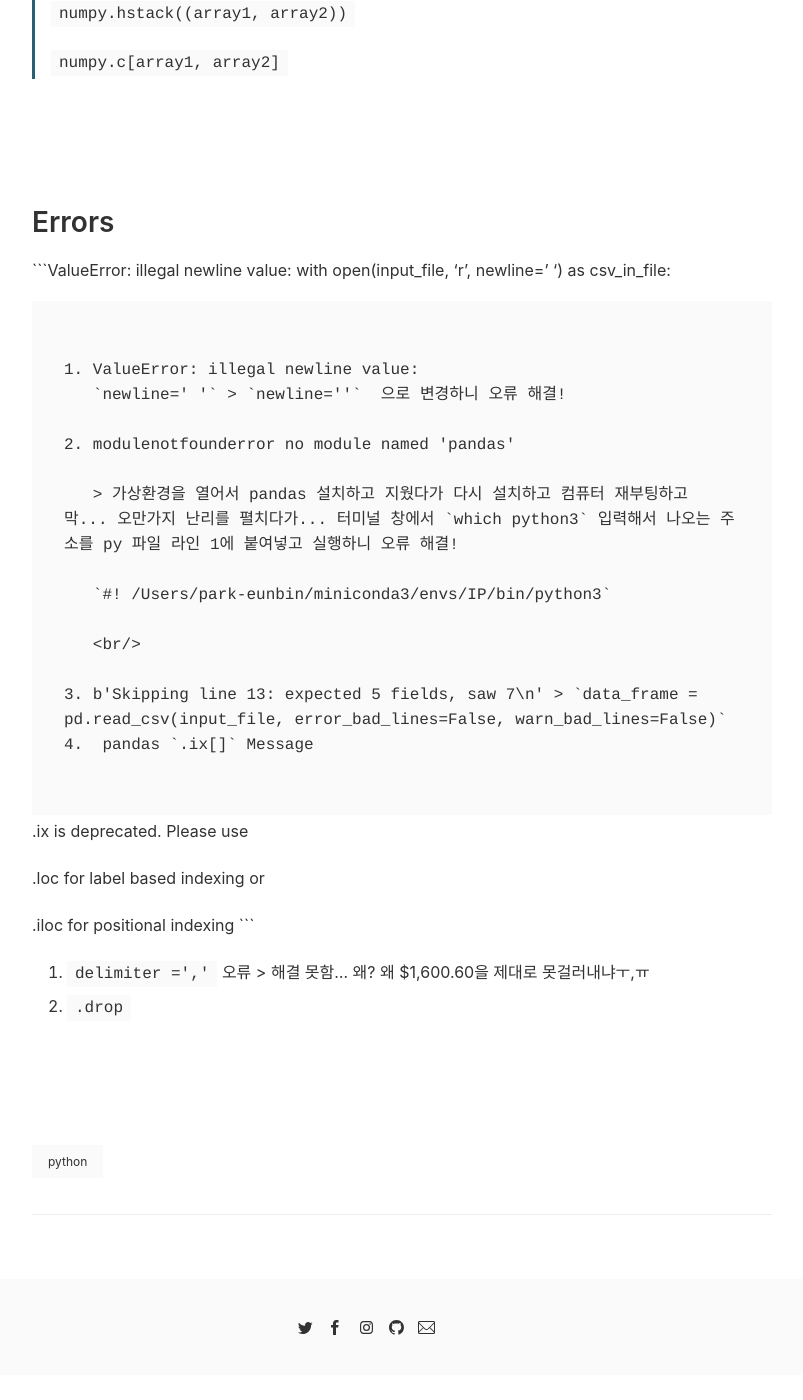
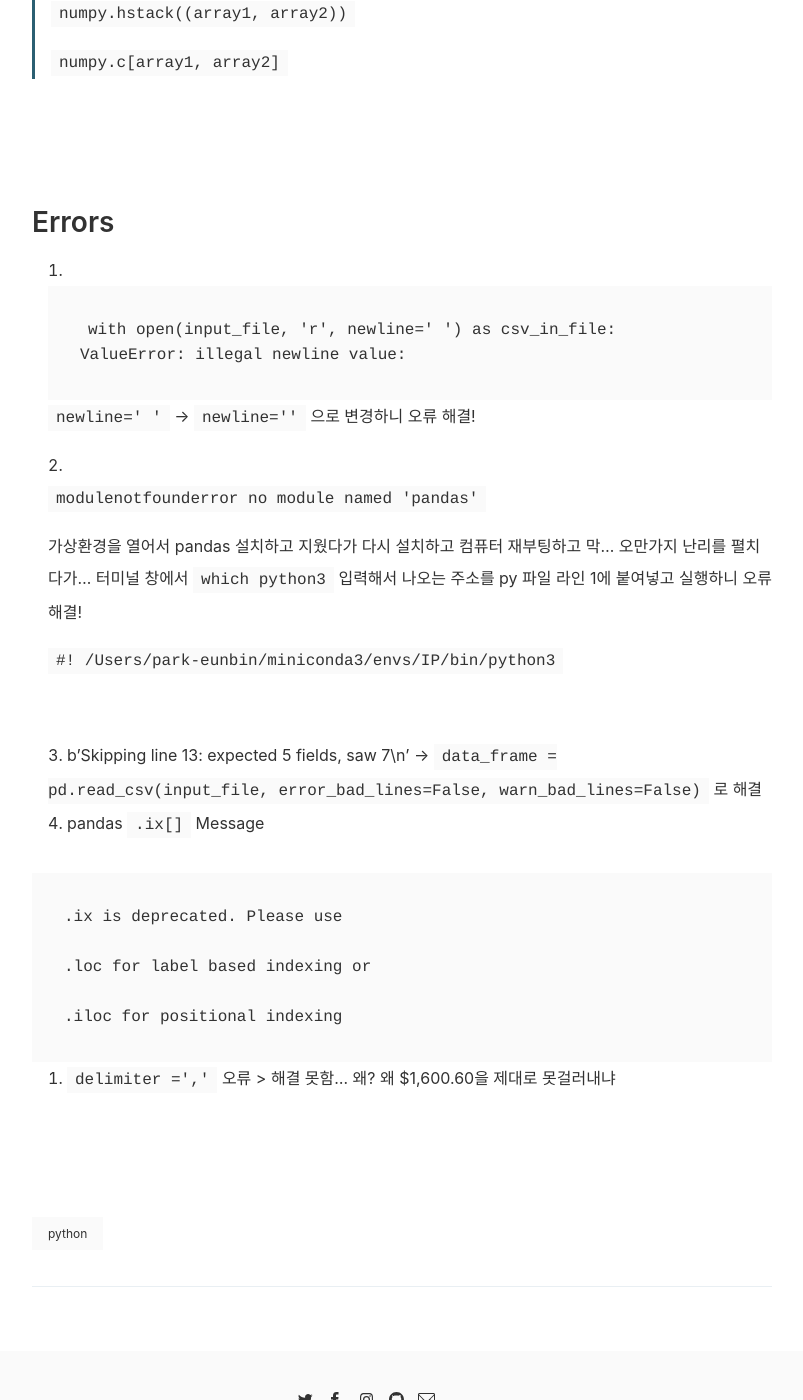
Before and after one commit to 42cosmos/42cosmos.github.io, a Jekyll site: the page built from _posts/Python/2020-01-10-analytics-with-python-1.md, in a window 1280 px wide and 1400 px high, scrolled down 1309 px. Shown: the whole window, without its empty margins (274-1077 px from the left). Built offline with Jekyll 4.4.1, drawn with Linux system fonts in a browser that asks for light colours; comment, search, counter and statistics services are not loaded; before the commit the page ends 2684 px from its top, so only the background shows below that.

Commit message:
correct typo analytics-chap2

````diff
--- a/_posts/Python/2020-01-10-analytics-with-python-1.md
+++ b/_posts/Python/2020-01-10-analytics-with-python-1.md
@@ -60,22 +60,23 @@ e.g.) data_frame['Supplier Name'].str.contains('Z'))
 
 ## Errors
 
-```ValueError: illegal newline value:
-with open(input_file, 'r', newline=' ') as csv_in_file:
-```
+1. ```
+   with open(input_file, 'r', newline=' ') as csv_in_file:
+   ValueError: illegal newline value:
+   ```
 
-1. ValueError: illegal newline value:
-   `newline=' '` > `newline=''`  으로 변경하니 오류 해결!
+   `newline=' '` -> `newline=''`  으로 변경하니 오류 해결!
 
-2. modulenotfounderror no module named 'pandas'
+2. `modulenotfounderror no module named 'pandas'`
 
-   > 가상환경을 열어서 pandas 설치하고 지웠다가 다시 설치하고 컴퓨터 재부팅하고 막... 오만가지 난리를 펼치다가... 터미널 창에서 `which python3` 입력해서 나오는 주소를 py 파일 라인 1에 붙여넣고 실행하니 오류 해결!
+   가상환경을 열어서 pandas 설치하고 지웠다가 다시 설치하고 컴퓨터 재부팅하고 막... 오만가지 난리를 펼치다가... 터미널 창에서 `which python3` 입력해서 나오는 주소를 py 파일 라인 1에 붙여넣고 실행하니 오류 해결!
 
    `#! /Users/park-eunbin/miniconda3/envs/IP/bin/python3`
 
-   <br/>
+   <br>
 
-3. b'Skipping line 13: expected 5 fields, saw 7\n' > `data_frame = pd.read_csv(input_file, error_bad_lines=False, warn_bad_lines=False)`
+3. b'Skipping line 13: expected 5 fields, saw 7\n' ->
+   `data_frame = pd.read_csv(input_file, error_bad_lines=False, warn_bad_lines=False)` 로 해결
 4.  pandas `.ix[]` Message
 
 ```
@@ -86,5 +87,4 @@ with open(input_file, 'r', newline=' ') as csv_in_file:
 .iloc for positional indexing
 ```
 
-5. `delimiter =','` 오류 > 해결 못함... 왜? 왜 $1,600.60을 제대로 못걸러내냐ㅜ,ㅠ
-6. `.drop`
+5. `delimiter =','` 오류 > 해결 못함... 왜? 왜 $1,600.60을 제대로 못걸러내냐
````
Also changed, not shown: images/posts/jekyll-liquid-error-1.png (renamed from images/posts/스크린샷 2020-01-04 오후 2.09.46.png), images/posts/jekyll-liquid-error-2.png (renamed from images/posts/스크린샷 2020-01-04 오후 2.10.04.png).
